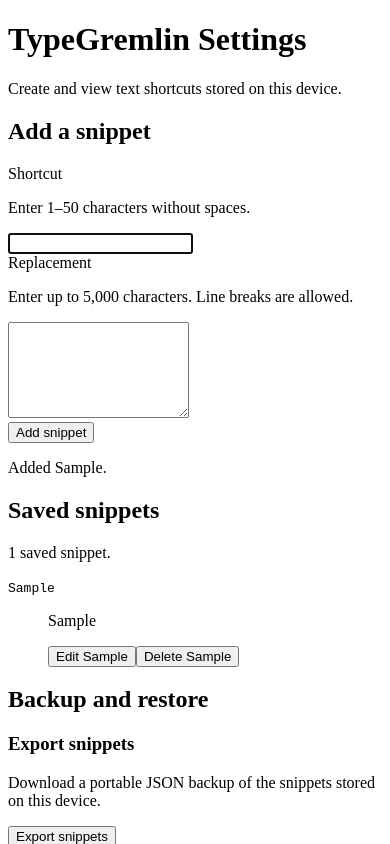
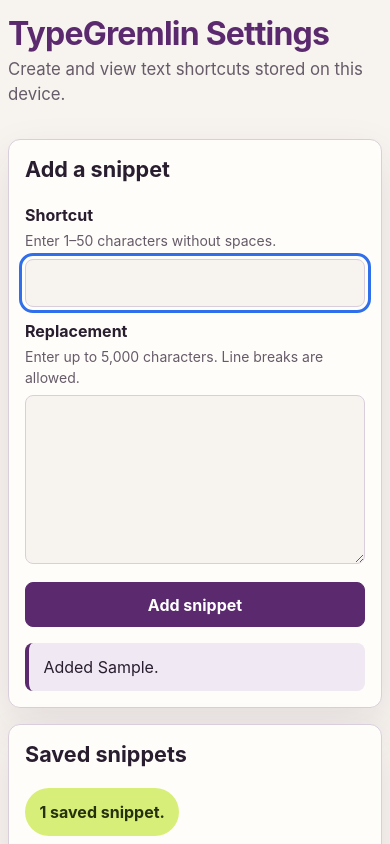
Before and after one commit to loridk/typegremlin, a website with bundled scripts: page options/options.html in a window 390 px wide. Both pictures are taken after typing "Sample", "Sample" into the empty fields and a click on the button "Add snippet". Shown: the top 844 px of the page. Built offline with nearby package versions, Linux system fonts and the light colour scheme; some packages are replaced by stand-ins of ours.

Commit message:
Style TypeGremlin settings

```diff
--- /dev/null
+++ b/options/options.css
@@ -0,0 +1,418 @@
+:root {
+  color-scheme: light dark;
+  --page-background: light-dark(#f7f3ee, #18141c);
+  --surface: light-dark(#fffdf9, #241f29);
+  --surface-soft: light-dark(#f0e8f2, #332b38);
+  --text: light-dark(#291e2f, #f6edf8);
+  --text-muted: light-dark(#665b69, #c9bdcc);
+  --brand: light-dark(#5b2a6e, #d4a8e5);
+  --brand-strong: light-dark(#472056, #e2bdf0);
+  --brand-text: light-dark(#ffffff, #26152d);
+  --accent: light-dark(#d7ef78, #b9d75d);
+  --accent-text: #26310d;
+  --border: light-dark(#d9cfdc, #514657);
+  --danger: light-dark(#9d2945, #ff9ab0);
+  --focus: light-dark(#2f6feb, #8ab4ff);
+  --shadow: 0 18px 45px light-dark(rgba(67, 40, 75, 0.1), rgba(0, 0, 0, 0.28));
+  --radius-large: 1.125rem;
+  --radius-medium: 0.75rem;
+  --radius-small: 0.5rem;
+  font-family: Inter, ui-sans-serif, system-ui, -apple-system, BlinkMacSystemFont,
+    "Segoe UI", sans-serif;
+  line-height: 1.5;
+}
+
+*,
+*::before,
+*::after {
+  box-sizing: border-box;
+}
+
+body {
+  min-width: 20rem;
+  margin: 0;
+  background: var(--page-background);
+  color: var(--text);
+  font-size: 1rem;
+}
+
+main {
+  width: min(100% - 2rem, 68rem);
+  margin-inline: auto;
+  padding-block: clamp(2rem, 6vw, 4.5rem);
+}
+
+h1,
+h2,
+h3,
+p,
+dl,
+dd {
+  margin-top: 0;
+}
+
+h1 {
+  max-width: 18ch;
+  margin-bottom: 0.35rem;
+  color: var(--brand);
+  font-size: clamp(2rem, 5vw, 3rem);
+  line-height: 1.1;
+  letter-spacing: -0.025em;
+}
+
+h2,
+h3 {
+  line-height: 1.25;
+}
+
+h2 {
+  margin-bottom: 1.25rem;
+  font-size: clamp(1.35rem, 3vw, 1.75rem);
+}
+
+h3 {
+  margin-bottom: 0.5rem;
+  font-size: 1.125rem;
+}
+
+main > p {
+  max-width: 42rem;
+  margin-bottom: 2rem;
+  color: var(--text-muted);
+  font-size: 1.05rem;
+}
+
+main > section {
+  margin-top: 1rem;
+  padding: clamp(1.1rem, 3vw, 1.75rem);
+  border: 1px solid var(--border);
+  border-radius: var(--radius-large);
+  background: var(--surface);
+  box-shadow: var(--shadow);
+}
+
+form {
+  display: grid;
+  gap: 0.75rem;
+}
+
+#snippet-form {
+  grid-template-columns: repeat(2, minmax(0, 1fr));
+  align-items: start;
+}
+
+#snippet-form > div {
+  min-width: 0;
+}
+
+label {
+  display: block;
+  margin-bottom: 0.2rem;
+  font-weight: 650;
+}
+
+label + p {
+  margin-bottom: 0.45rem;
+  color: var(--text-muted);
+  font-size: 0.875rem;
+}
+
+input,
+textarea,
+button {
+  font: inherit;
+}
+
+input[type="text"],
+textarea,
+input[type="file"] {
+  width: 100%;
+}
+
+input[type="text"],
+textarea {
+  min-height: 2.75rem;
+  padding: 0.7rem 0.8rem;
+  border: 1px solid var(--border);
+  border-radius: var(--radius-small);
+  background: var(--page-background);
+  color: var(--text);
+}
+
+textarea {
+  min-height: 8.5rem;
+  resize: vertical;
+}
+
+input[type="file"] {
+  min-height: 2.75rem;
+  color: var(--text-muted);
+}
+
+input[type="file"]::file-selector-button {
+  min-height: 2.5rem;
+  margin-right: 0.65rem;
+  padding: 0.55rem 0.8rem;
+  border: 1px solid var(--border);
+  border-radius: var(--radius-small);
+  background: var(--surface-soft);
+  color: var(--text);
+  font: inherit;
+  font-weight: 650;
+  cursor: pointer;
+}
+
+button {
+  min-height: 2.75rem;
+  padding: 0.62rem 0.9rem;
+  border: 1px solid var(--border);
+  border-radius: var(--radius-small);
+  background: var(--surface-soft);
+  color: var(--text);
+  font-weight: 650;
+  cursor: pointer;
+}
+
+button:hover:not(:disabled),
+input[type="file"]::file-selector-button:hover {
+  border-color: var(--brand);
+}
+
+#snippet-submit,
+#export-snippets,
+#review-import,
+#confirm-import {
+  border-color: var(--brand);
+  background: var(--brand);
+  color: var(--brand-text);
+}
+
+#snippet-submit:hover:not(:disabled),
+#export-snippets:hover:not(:disabled),
+#review-import:hover:not(:disabled),
+#confirm-import:hover:not(:disabled) {
+  border-color: var(--brand-strong);
+  background: var(--brand-strong);
+}
+
+button:disabled,
+input:disabled,
+textarea:disabled {
+  cursor: not-allowed;
+  opacity: 0.6;
+}
+
+:focus-visible {
+  outline: 3px solid var(--focus);
+  outline-offset: 3px;
+}
+
+#snippet-form > button {
+  justify-self: start;
+}
+
+#snippet-submit {
+  grid-column: 1;
+}
+
+#cancel-edit {
+  grid-column: 2;
+  grid-row: 2;
+  justify-self: start;
+}
+
+[role="status"]:not(:empty) {
+  margin: 1rem 0 0;
+  padding: 0.75rem 0.9rem;
+  border-left: 0.3rem solid var(--brand);
+  border-radius: var(--radius-small);
+  background: var(--surface-soft);
+}
+
+#snippet-status:not(:empty) {
+  display: inline-block;
+  margin-top: 0;
+  border: 0;
+  border-radius: 999px;
+  background: var(--accent);
+  color: var(--accent-text);
+  font-weight: 650;
+}
+
+#snippet-list {
+  display: grid;
+  grid-template-columns: minmax(7rem, auto) minmax(0, 1fr);
+  gap: 0.75rem 0;
+  margin-bottom: 0;
+}
+
+#snippet-list dt,
+#snippet-list dd {
+  min-width: 0;
+  padding: 1rem;
+  border: 1px solid var(--border);
+  background: var(--surface-soft);
+}
+
+#snippet-list dt {
+  border-right: 0;
+  border-radius: var(--radius-medium) 0 0 var(--radius-medium);
+}
+
+#snippet-list dd {
+  margin: 0;
+  border-left: 0;
+  border-radius: 0 var(--radius-medium) var(--radius-medium) 0;
+}
+
+#snippet-list code {
+  display: inline-block;
+  max-width: 100%;
+  padding: 0.3rem 0.55rem;
+  overflow-wrap: anywhere;
+  border-radius: 999px;
+  background: var(--accent);
+  color: var(--accent-text);
+  font-weight: 700;
+}
+
+#snippet-list dd > p {
+  margin-bottom: 0.75rem;
+  overflow-wrap: anywhere;
+  white-space: pre-wrap;
+}
+
+#snippet-list dd > div {
+  display: flex;
+  flex-wrap: wrap;
+  align-items: center;
+  gap: 0.5rem;
+}
+
+#snippet-list dd > div > p {
+  flex-basis: 100%;
+  margin-bottom: 0;
+  font-weight: 650;
+}
+
+#backup-heading {
+  margin-bottom: 1.25rem;
+}
+
+section[aria-labelledby="backup-heading"] > section {
+  padding-block: 1rem;
+  border-top: 1px solid var(--border);
+}
+
+section[aria-labelledby="backup-heading"] > section > p {
+  max-width: 52rem;
+  color: var(--text-muted);
+}
+
+#import-form {
+  grid-template-columns: minmax(0, 1fr) auto;
+  align-items: end;
+  max-width: 44rem;
+}
+
+#import-form label {
+  grid-column: 1 / -1;
+  margin-bottom: -0.5rem;
+}
+
+#import-confirmation:not([hidden]) {
+  display: flex;
+  flex-wrap: wrap;
+  align-items: center;
+  gap: 0.6rem;
+  margin-top: 1rem;
+  padding: 1rem;
+  border: 1px solid var(--border);
+  border-radius: var(--radius-medium);
+  background: var(--surface-soft);
+}
+
+#import-confirmation p {
+  flex-basis: 100%;
+  margin-bottom: 0;
+  font-weight: 650;
+}
+
+@media (max-width: 44rem) {
+  #snippet-form,
+  #import-form {
+    grid-template-columns: 1fr;
+  }
+
+  #snippet-submit,
+  #cancel-edit,
+  #import-form label {
+    grid-column: 1;
+    grid-row: auto;
+  }
+
+  #snippet-list {
+    grid-template-columns: minmax(0, 1fr);
+    gap: 0;
+  }
+
+  #snippet-list dt {
+    margin-top: 0.75rem;
+    border-right: 1px solid var(--border);
+    border-bottom: 0;
+    border-radius: var(--radius-medium) var(--radius-medium) 0 0;
+  }
+
+  #snippet-list dt:first-child {
+    margin-top: 0;
+  }
+
+  #snippet-list dd {
+    border-top: 0;
+    border-left: 1px solid var(--border);
+    border-radius: 0 0 var(--radius-medium) var(--radius-medium);
+  }
+}
+
+@media (max-width: 26rem) {
+  main {
+    width: min(100% - 1rem, 68rem);
+    padding-block: 1rem;
+  }
+
+  main > section {
+    padding: 1rem;
+    border-radius: var(--radius-medium);
+  }
+
+  button,
+  #snippet-form > button,
+  #import-form button {
+    width: 100%;
+  }
+}
+
+@media (prefers-reduced-motion: reduce) {
+  *,
+  *::before,
+  *::after {
+    scroll-behavior: auto !important;
+    transition-duration: 0.01ms !important;
+    animation-duration: 0.01ms !important;
+    animation-iteration-count: 1 !important;
+  }
+}
+
+@media (forced-colors: active) {
+  main > section,
+  #snippet-list dt,
+  #snippet-list dd,
+  #import-confirmation:not([hidden]) {
+    box-shadow: none;
+  }
+
+  #snippet-list code,
+  #snippet-status:not(:empty) {
+    border: 1px solid CanvasText;
+  }
+}
--- a/options/options.html
+++ b/options/options.html
@@ -4,6 +4,7 @@
     <meta charset="UTF-8" />
     <meta name="viewport" content="width=device-width, initial-scale=1.0" />
     <title>TypeGremlin Settings</title>
+    <link rel="stylesheet" href="options.css" />
   </head>
   <body>
     <main>
```
Also changed, not shown: BUILD_LOG.md (+33 -5 lines), TESTING.md (+1 -1 lines).
